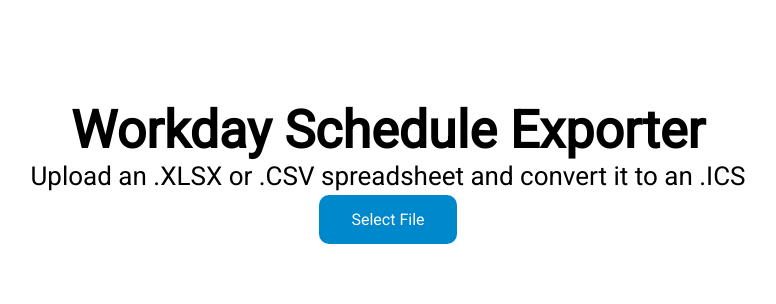
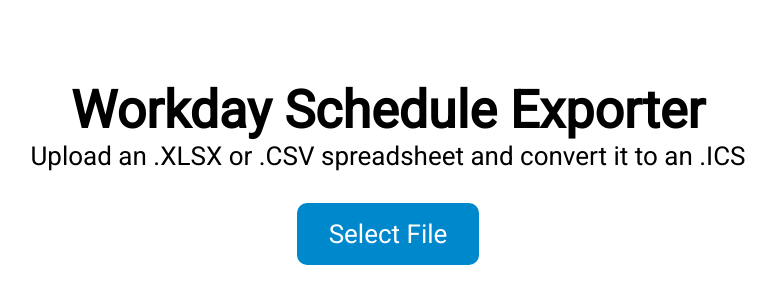
Before and after one commit to Akalay27/workday-schedule-exporter, a React (Create React App) app: page / in a window 1280 px wide. Shown: the top 304 px of the page, without its empty margins (252-1028 px from the left). Built offline with nearby package versions, Linux system fonts and the light colour scheme.

Commit message:
Adjust paddings and margins for buttons and labels

```diff
--- a/src/App.css
+++ b/src/App.css
@@ -1,6 +1,6 @@
 .App {
 	text-align: center;
-	padding: 100px;
+	padding: 5rem;
 }
 
 .App-header {
--- a/src/components/file-input/FileInputButton.css
+++ b/src/components/file-input/FileInputButton.css
@@ -1,14 +1,21 @@
+.FileInputButton {
+  padding: 1rem;
+  display: flex;
+  align-items: center;
+  justify-content: center;
+}
+
 .FileInputButton label {
   background-color: var(--blue);
   border: none;
   border-radius: 10px;
   color: white;
-  padding: 15px 32px;
+  padding: 1rem 2rem;
   text-align: center;
   text-decoration: none;
   display: inline-block;
-  font-size: 16px;
-  margin: 4px 2px;
+  /* font-size: 2rem; */
+  margin: 1rem 1rem;
   cursor: pointer;
 }
 
```
